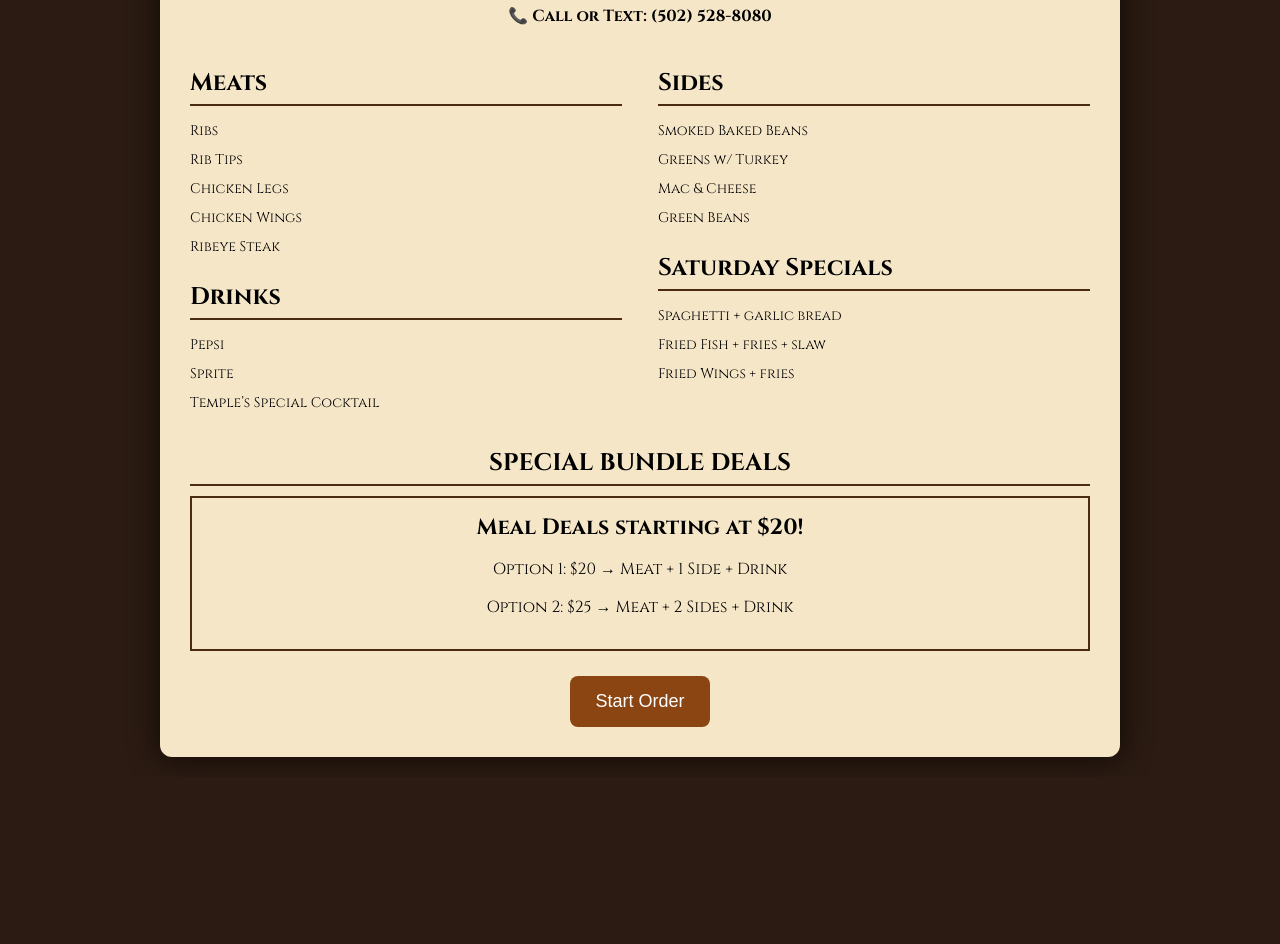
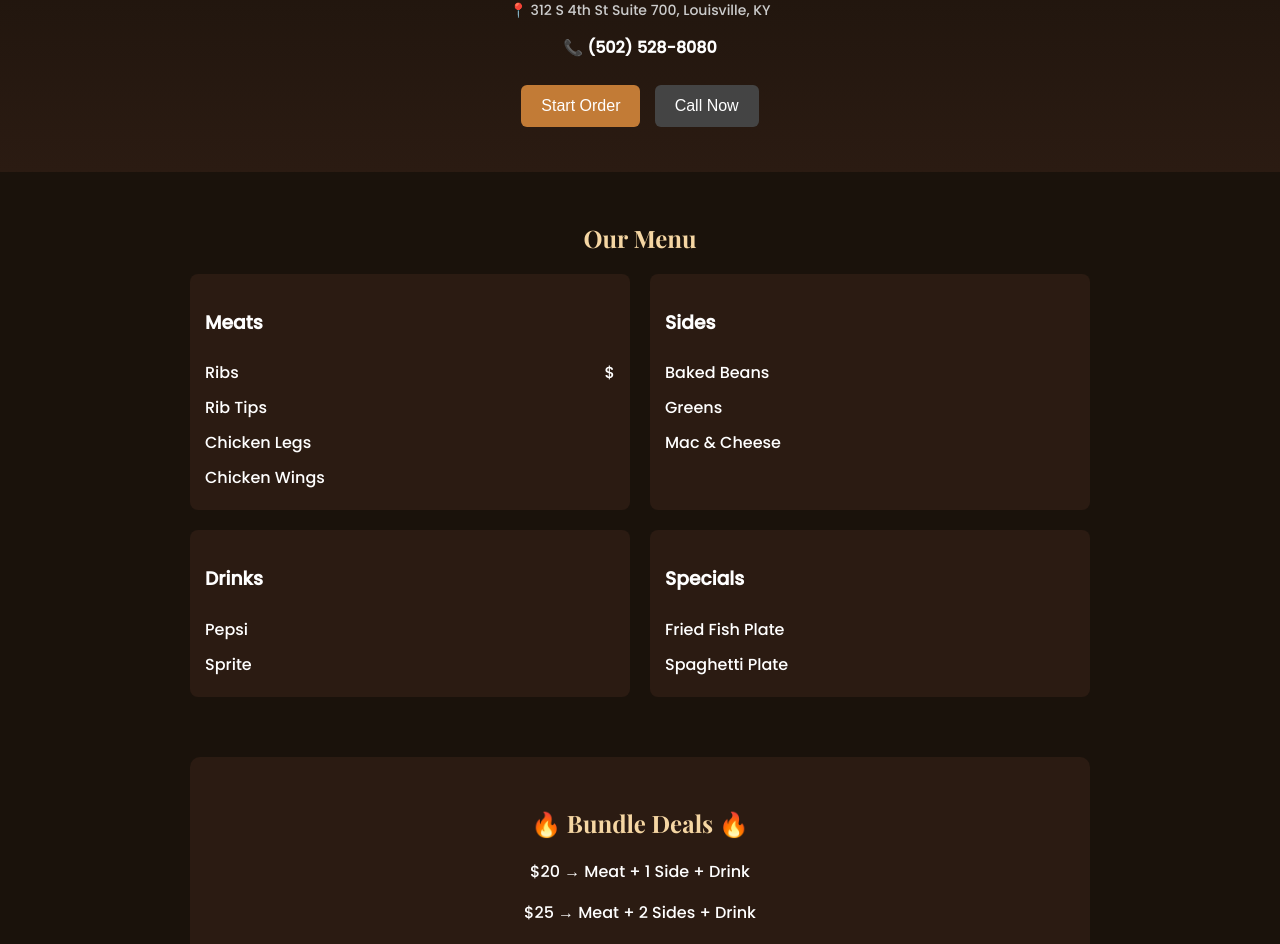
Before and after one commit to brianh18775-creator/temples-grace-page, a plain HTML site: page index.html in a window 1280 px wide. Shown: the part 147-1091 px from the top of the page. Before the commit the page ends 924 px from the top, so only its background shows below. Drawn offline with nearby package versions, Linux system fonts and the light colour scheme.

Commit message:
premium site upgrade with gallery

```diff
--- a/index.html
+++ b/index.html
@@ -4,156 +4,203 @@
 <meta charset="UTF-8">
 <title>Temple's Grace Catering</title>
 
-  <!-- Google Fonts -->
-  <link href="https://fonts.googleapis.com/css2?family=Great+Vibes&family=Cinzel:wght@400;700&display=swap" rel="stylesheet">
+<link href="https://fonts.googleapis.com/css2?family=Playfair+Display:wght@500;700&family=Poppins:wght@300;500&display=swap" rel="stylesheet">
 
 <style>
 body {
   margin: 0;
-      font-family: 'Cinzel', serif;
-      background: #2b1b12;
-      display: flex;
-      justify-content: center;
-      padding: 20px;
+  font-family: 'Poppins', sans-serif;
+  background: #1a120b;
+  color: #fff;
 }
 
-    .flyer {
-      background: #f5e6c8;
-      max-width: 900px;
-      width: 100%;
-      padding: 30px;
-      border-radius: 12px;
-      box-shadow: 0 0 30px rgba(0,0,0,0.7);
+/* HERO */
+.hero {
+  text-align: center;
+  padding: 40px 20px;
+  background: linear-gradient(to bottom, #1a120b, #2b1b12);
+}
+
+.logo {
+  width: 120px;
+  margin-bottom: 10px;
 }
 
 h1 {
-      font-family: 'Great Vibes', cursive;
-      font-size: 42px;
-      text-align: center;
-      margin: 0;
-      color: #4a2a12;
+  font-family: 'Playfair Display', serif;
+  font-size: 36px;
+  margin: 10px 0;
+  color: #f5d6a3;
 }
 
-    .location {
-      text-align: center;
+.subtitle {
+  color: #ccc;
   font-size: 14px;
-      margin-bottom: 10px;
 }
 
 .phone {
-      text-align: center;
+  margin-top: 10px;
   font-weight: bold;
-      margin-bottom: 20px;
 }
 
-    .columns {
-      display: flex;
-      justify-content: space-between;
-      flex-wrap: wrap;
+/* BUTTONS */
+.buttons {
+  margin-top: 20px;
 }
 
-    .col {
-      width: 48%;
+.btn {
+  padding: 12px 20px;
+  margin: 5px;
+  border: none;
+  border-radius: 6px;
+  cursor: pointer;
+  font-size: 16px;
 }
 
-    h2 {
-      border-bottom: 2px solid #4a2a12;
-      padding-bottom: 5px;
-      margin-bottom: 10px;
+.btn-order {
+  background: #c27b36;
+  color: white;
+}
+
+.btn-call {
+  background: #444;
+  color: white;
+}
+
+/* MENU */
+.section {
+  padding: 30px 20px;
+  max-width: 900px;
+  margin: auto;
+}
+
+.section h2 {
+  text-align: center;
+  font-family: 'Playfair Display', serif;
+  color: #f5d6a3;
+}
+
+.menu-grid {
+  display: flex;
+  flex-wrap: wrap;
+  gap: 20px;
+}
+
+.menu-box {
+  flex: 1 1 45%;
+  background: #2b1b12;
+  padding: 15px;
+  border-radius: 8px;
 }
 
 .item {
   display: flex;
   justify-content: space-between;
   padding: 5px 0;
-      font-size: 14px;
 }
 
-    .specials {
-      margin-top: 30px;
+/* DEALS */
+.deals {
   text-align: center;
+  background: #2b1b12;
+  padding: 30px;
+  border-radius: 10px;
 }
 
-    .special-box {
-      border: 2px solid #4a2a12;
-      padding: 15px;
-      margin-top: 10px;
+/* GALLERY */
+.gallery {
+  display: flex;
+  gap: 10px;
+  flex-wrap: wrap;
+  justify-content: center;
 }
 
-    .special-title {
-      font-size: 22px;
-      font-weight: bold;
+.gallery img {
+  width: 30%;
+  border-radius: 8px;
 }
 
-    button {
-      display: block;
-      margin: 25px auto 0;
-      padding: 15px 25px;
-      font-size: 18px;
-      background: #8b4513;
-      color: white;
-      border: none;
-      border-radius: 8px;
-      cursor: pointer;
-    }
-
-    button:hover {
-      background: #a0522d;
+/* FOOTER */
+.footer {
+  text-align: center;
+  padding: 20px;
+  font-size: 14px;
+  color: #aaa;
 }
 </style>
 </head>
 
 <body>
 
-  <div class="flyer">
+<!-- HERO -->
+<div class="hero">
+  <img src="logo.png" class="logo" alt="Logo">
+  <h1>Temple's Grace Catering</h1>
+  <p class="subtitle">📍 312 S 4th St Suite 700, Louisville, KY</p>
+  <p class="phone">📞 (502) 528-8080</p>
 
-    <h1>Temple's Grace</h1>
-    <p class="location">📍 312 S 4th St Suite 700, Louisville, KY</p>
-    <p class="phone">📞 Call or Text: (502) 528-8080</p>
+  <div class="buttons">
+    <button class="btn btn-order" onclick="orderNow()">Start Order</button>
+    <a href="tel:15025288080"><button class="btn btn-call">Call Now</button></a>
+  </div>
+</div>
 
-    <div class="columns">
+<!-- MENU -->
+<div class="section">
+  <h2>Our Menu</h2>
 
-      <div class="col">
-        <h2>Meats</h2>
-        <div class="item"><span>Ribs</span></div>
+  <div class="menu-grid">
+    <div class="menu-box">
+      <h3>Meats</h3>
+      <div class="item"><span>Ribs</span><span>$</span></div>
       <div class="item"><span>Rib Tips</span></div>
       <div class="item"><span>Chicken Legs</span></div>
       <div class="item"><span>Chicken Wings</span></div>
-        <div class="item"><span>Ribeye Steak</span></div>
+    </div>
 
-        <h2>Drinks</h2>
+    <div class="menu-box">
+      <h3>Sides</h3>
+      <div class="item"><span>Baked Beans</span></div>
+      <div class="item"><span>Greens</span></div>
+      <div class="item"><span>Mac & Cheese</span></div>
+    </div>
+
+    <div class="menu-box">
+      <h3>Drinks</h3>
       <div class="item"><span>Pepsi</span></div>
       <div class="item"><span>Sprite</span></div>
-        <div class="item"><span>Temple’s Special Cocktail</span></div>
     </div>
 
-      <div class="col">
-        <h2>Sides</h2>
-        <div class="item"><span>Smoked Baked Beans</span></div>
-        <div class="item"><span>Greens w/ Turkey</span></div>
-        <div class="item"><span>Mac & Cheese</span></div>
-        <div class="item"><span>Green Beans</span></div>
-
-        <h2>Saturday Specials</h2>
-        <div class="item"><span>Spaghetti + garlic bread</span></div>
-        <div class="item"><span>Fried Fish + fries + slaw</span></div>
-        <div class="item"><span>Fried Wings + fries</span></div>
+    <div class="menu-box">
+      <h3>Specials</h3>
+      <div class="item"><span>Fried Fish Plate</span></div>
+      <div class="item"><span>Spaghetti Plate</span></div>
     </div>
-
-    </div>
-
-    <div class="specials">
-      <h2>SPECIAL BUNDLE DEALS</h2>
-
-      <div class="special-box">
-        <div class="special-title">Meal Deals starting at $20!</div>
-        <p>Option 1: $20 → Meat + 1 Side + Drink</p>
-        <p>Option 2: $25 → Meat + 2 Sides + Drink</p>
   </div>
 </div>
 
-    <button onclick="orderNow()">Start Order</button>
+<!-- DEALS -->
+<div class="section">
+  <div class="deals">
+    <h2>🔥 Bundle Deals 🔥</h2>
+    <p>$20 → Meat + 1 Side + Drink</p>
+    <p>$25 → Meat + 2 Sides + Drink</p>
+  </div>
+</div>
 
+<!-- GALLERY -->
+<div class="section">
+  <h2>Gallery</h2>
+  <div class="gallery">
+    <img src="food1.jpg" alt="Food">
+    <img src="food2.jpg" alt="Food">
+    <img src="food3.jpg" alt="Food">
+  </div>
+</div>
+
+<!-- FOOTER -->
+<div class="footer">
+  Temple's Grace Catering © 2026
 </div>
 
 <script>
```
Lines whose indentation alone changed are shown as unchanged.
